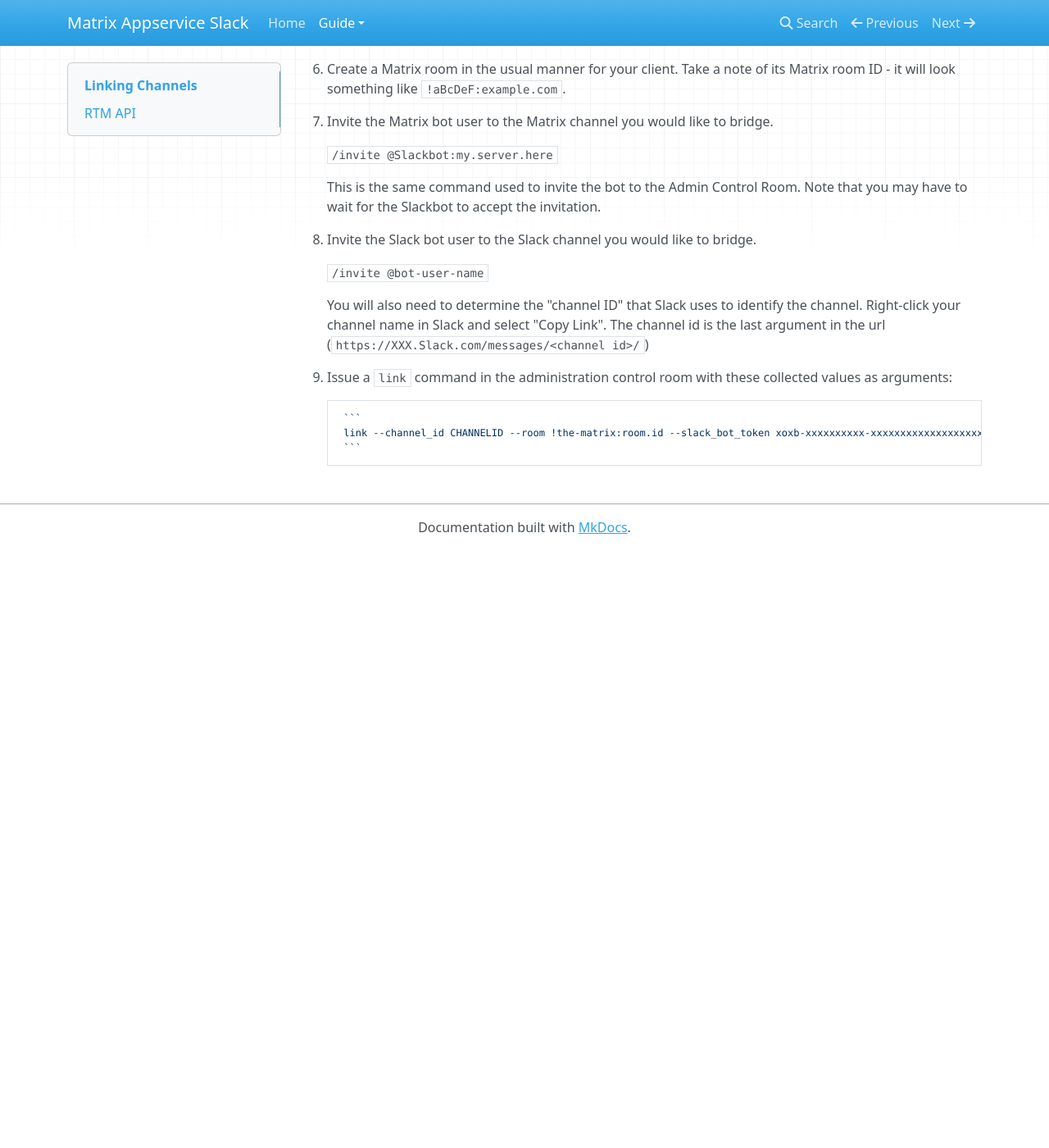
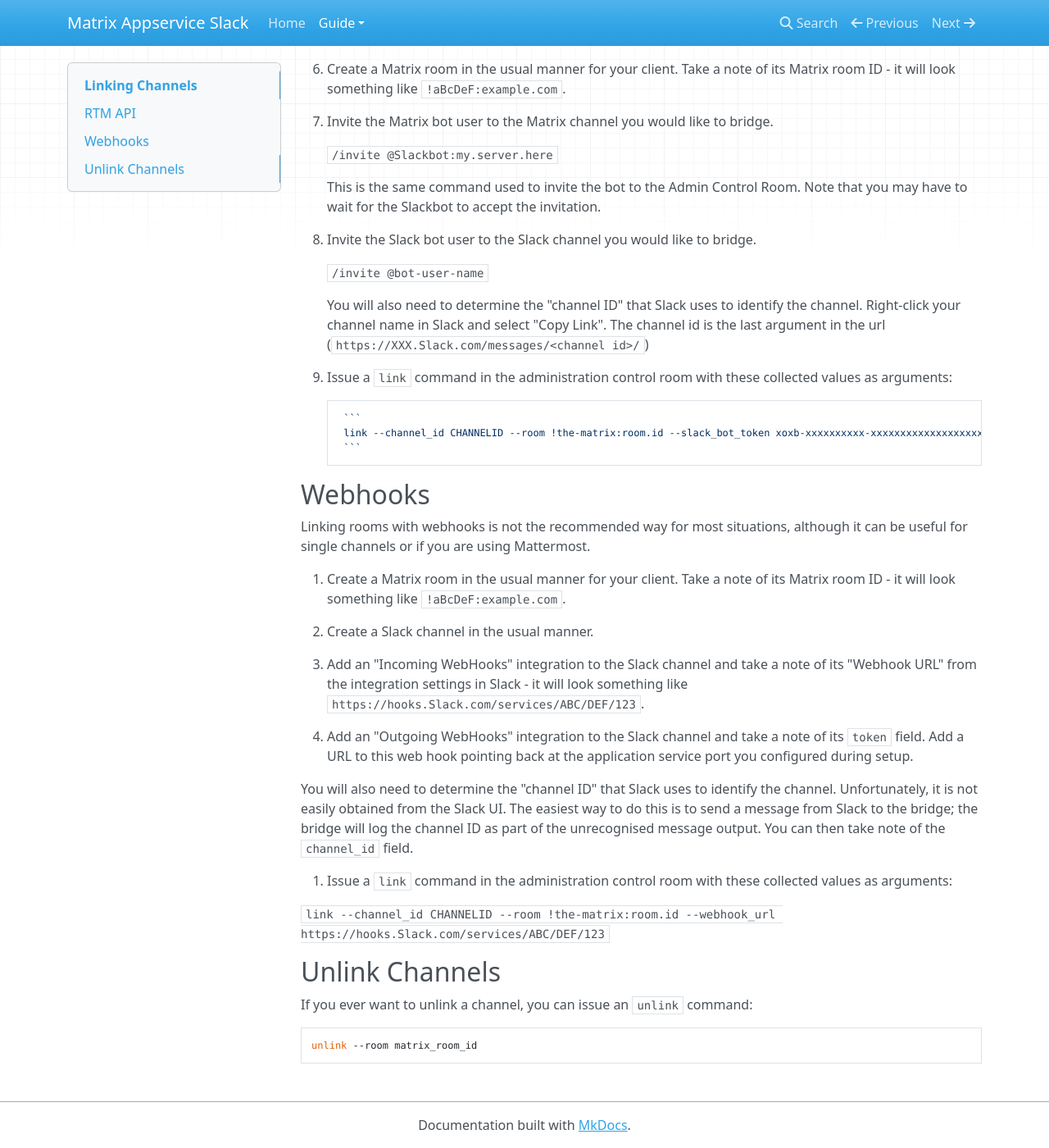
Before and after one commit to matrix-org/matrix-appservice-slack, an MkDocs documentation site: the page built from docs/link_channels.md, in a window 1280 px wide and 1400 px high, scrolled down 533 px. Shown: the whole window at 82% size. Built offline with MkDocs 1.6.1, drawn with Linux system fonts in a browser that asks for light colours; nearby versions of some CDN libraries; before the commit the page ends 1204 px from its top, so only the background shows below that.

Commit message:
move webhooks to linking

````diff
--- a/docs/link_channels.md
+++ b/docs/link_channels.md
@@ -53,3 +53,42 @@
          ```
          link --channel_id CHANNELID --room !the-matrix:room.id --slack_bot_token xoxb-xxxxxxxxxx-xxxxxxxxxxxxxxxxxxxx
          ```
+
+## Webhooks
+
+Linking rooms with webhooks is not the recommended way for most situations,
+although it can be useful for single channels or if you are using Mattermost.
+
+1. Create a Matrix room in the usual manner for your client. Take a note of its
+   Matrix room ID - it will look something like `!aBcDeF:example.com`.
+
+1. Create a Slack channel in the usual manner.
+
+1. Add an "Incoming WebHooks" integration to the Slack channel and take a note
+   of its "Webhook URL" from the integration settings in Slack - it will look
+   something like `https://hooks.Slack.com/services/ABC/DEF/123`.
+
+1. Add an "Outgoing WebHooks" integration to the Slack channel and take a note
+   of its `token` field. Add a URL to this web hook pointing back at the
+   application service port you configured during setup.
+
+   You will also need to determine the "channel ID" that Slack uses to identify
+   the channel. Unfortunately, it is not easily obtained from the Slack UI. The
+   easiest way to do this is to send a message from Slack to the bridge; the
+   bridge will log the channel ID as part of the unrecognised message output.
+   You can then take note of the `channel_id` field.
+
+1. Issue a ``link`` command in the administration control room with these
+   collected values as arguments:
+
+   ```
+   link --channel_id CHANNELID --room !the-matrix:room.id --webhook_url https://hooks.Slack.com/services/ABC/DEF/123
+   ```
+
+## Unlink Channels
+
+If you ever want to unlink a channel, you can issue an ``unlink`` command:
+
+```
+unlink --room matrix_room_id
+```
````
Also changed, not shown: README.md (+0 -67 lines).
